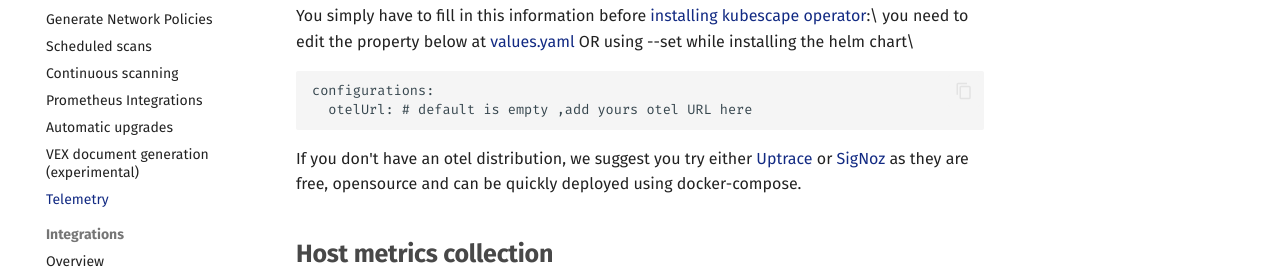
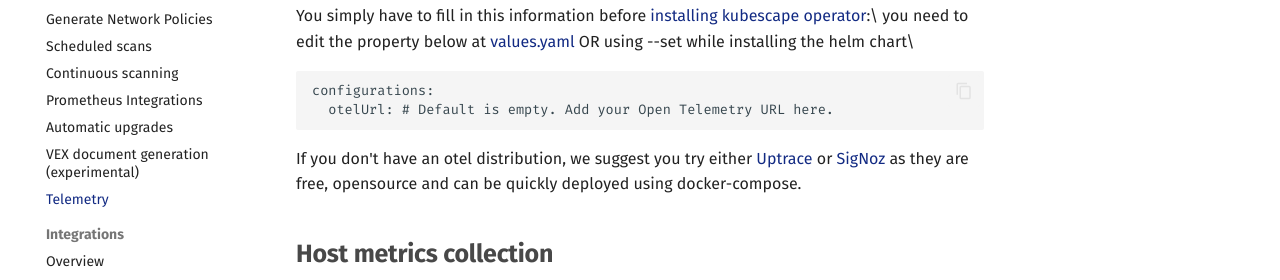
Before and after one commit to kubescape/kubescape.io, an MkDocs documentation site: the page built from docs/docs/operator/telemetry.md, in a window 1280 px wide and 900 px high. Shown: the part 328-608 px from the top of the window. Built offline with MkDocs 1.6.1 and Material for MkDocs 9.7.7, drawn with Linux system fonts in a browser that asks for light colours; comment, search, counter and statistics services are not loaded.

Commit message:
fix english
Signed-off-by: idohu <idoh@armosec.io>
Signed-off-by: Oshrat <oshratn@armosec.io>

````diff
--- a/docs/docs/operator/telemetry.md
+++ b/docs/docs/operator/telemetry.md
@@ -8,7 +8,7 @@
 
 ```
 configurations:
-  otelUrl: # default is empty ,add yours otel URL here
+  otelUrl: # Default is empty. Add your Open Telemetry URL here.
 ```
 
 If you don't have an otel distribution, we suggest you try either [Uptrace](https://github.com/uptrace/uptrace/tree/master/example/docker) or [SigNoz](https://signoz.io/docs/install/docker/)
````
